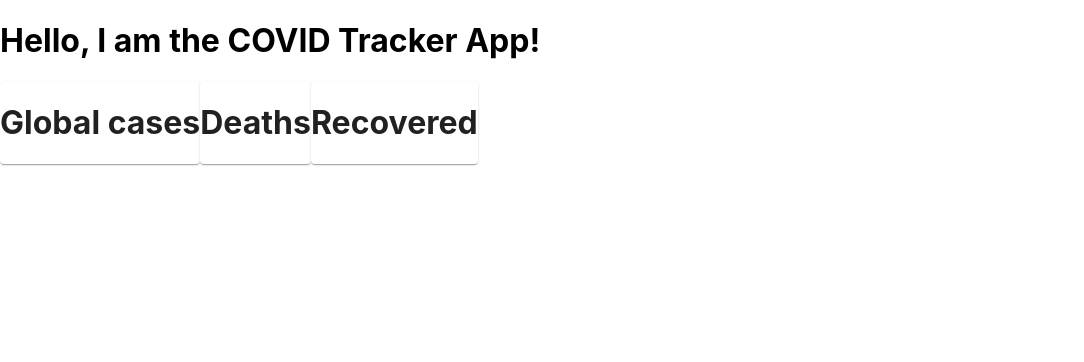
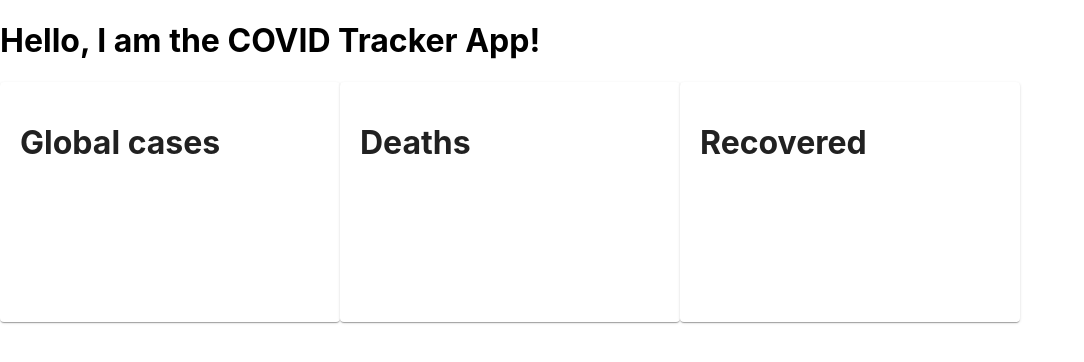
Before and after one commit to laczkobalazs/covid-tracker, a React (Create React App) app: page / in a window 1280 px wide. Shown: the top 362 px of the page, without its empty margins (0-1084 px from the left). Built offline with nearby package versions, Linux system fonts and the light colour scheme; no server answers.

Commit message:
formats cards

```diff
--- a/src/component/DataProvider.js
+++ b/src/component/DataProvider.js
@@ -2,6 +2,7 @@ import React,  { useState, useEffect } from 'react';
 import axios from 'axios';
 import Card from '@material-ui/core/Card'
 import Grid from '@material-ui/core/Grid'
+import "../style/card.css"
 
 
 function DataProvider() {
@@ -25,19 +26,19 @@ function DataProvider() {
         <Grid container spacing={20}>
 
 
-          <Card>
+          <Card className="mdc-card">
             <h1>
               Global cases
             </h1>
             <h2>{globalData.cases}</h2>
           </Card>
-          <Card>
+          <Card className="mdc-card">
             <h1>
               Deaths
             </h1>
             <h2>{globalData.deaths}</h2>
           </Card>
-          <Card>
+          <Card className="mdc-card">
             <h1>
               Recovered
             </h1>
--- /dev/null
+++ b/src/style/card.css
@@ -0,0 +1,5 @@
+.mdc-card {
+  height: 200px;
+  width: 300px;
+  padding: 20px;
+}
```
Also changed, not shown: 1 other file (tests, documents, lock files or other folders).
